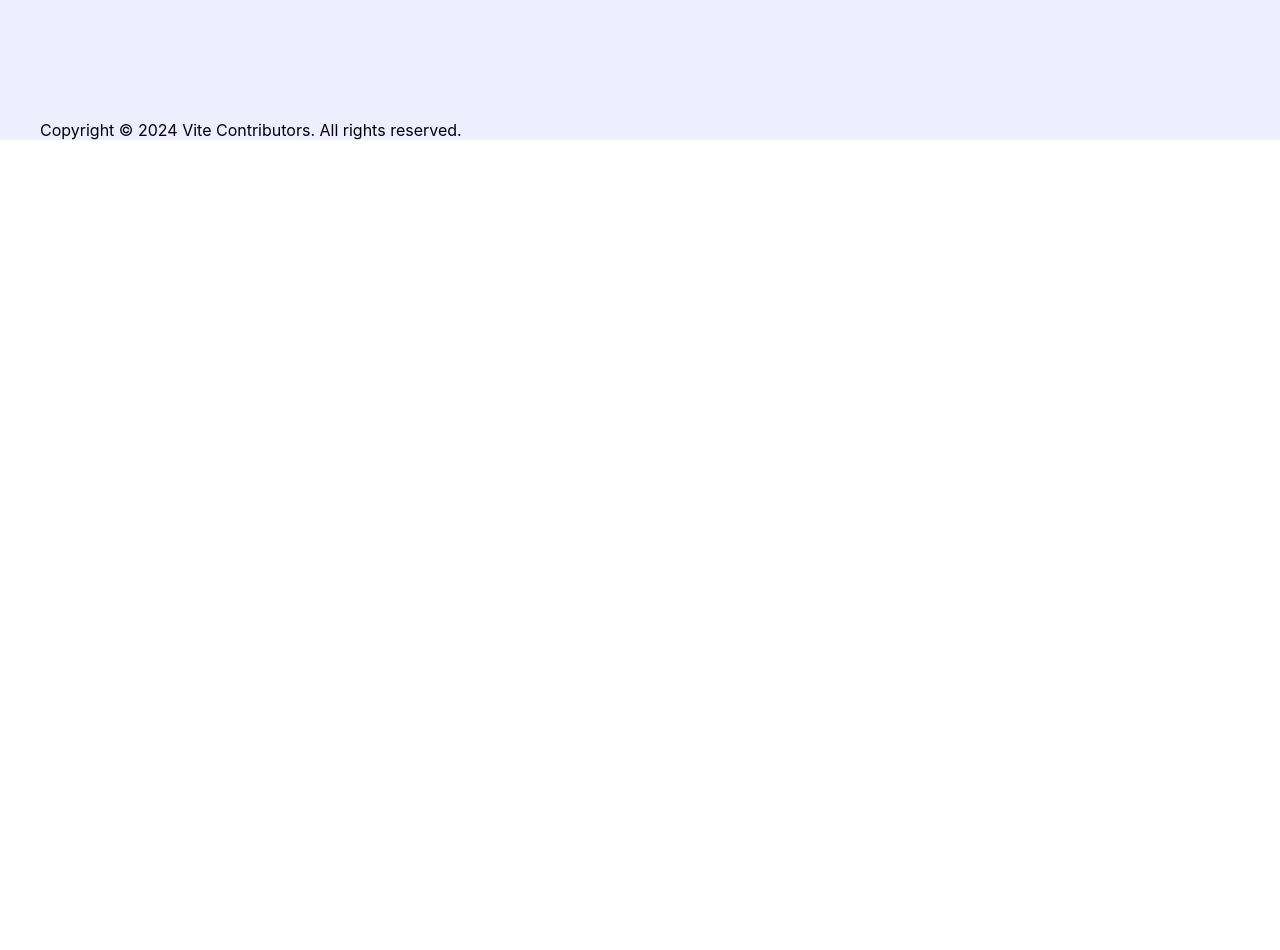
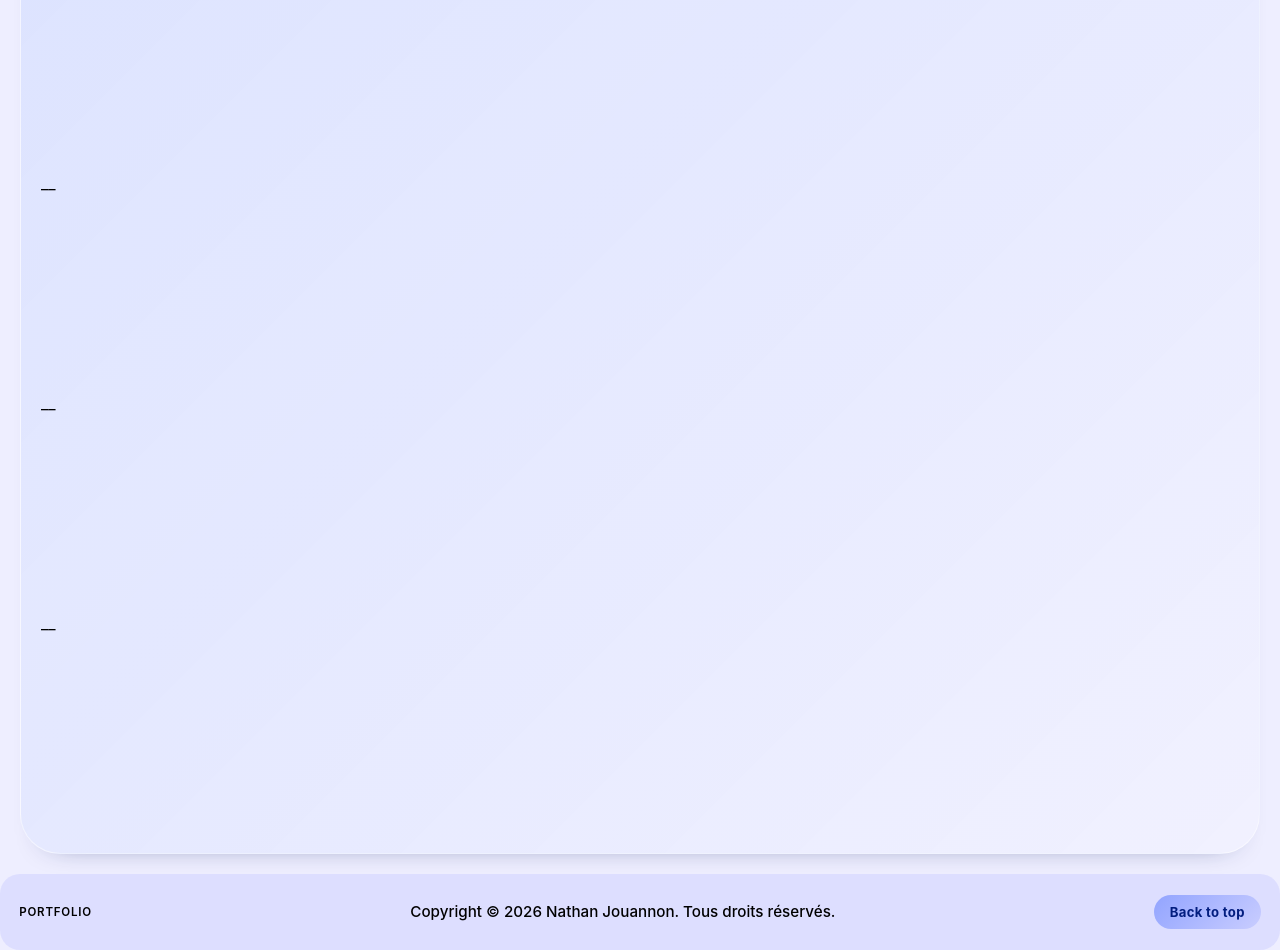
Before and after one commit to nathanjouannon/Portfolio, a React app: page / in a window 1280 px wide. Shown: the part 660-1610 px from the top of the page. Before the commit the page ends 800 px from the top, so only its background shows below. Built offline with nearby package versions, Linux system fonts and the light colour scheme; the HTML template or start-up script is replaced by a standard one.

Commit message:
fix footer and layout

```diff
--- a/src/App.css
+++ b/src/App.css
@@ -4,14 +4,16 @@
 
 html,
 body {
-  height: 100%;
+  min-height: 100%;
   margin: 0;
   padding: 0;
   color: var(--black-950);
 }
 
 #root {
-  height: 100%;
+  min-height: 100vh;
+  display: flex;
+  width: 100%;
 }
 
 /* ========================================
@@ -21,16 +23,15 @@ body {
 .layout-container {
   display: flex;
   flex-direction: column;
-  justify-content: space-between;
-  height: 100vh;
-  width: 100vw;
+  min-height: 100vh;
+  width: 100%;
   background-color: var(--bleu-100);
 }
 
 .layout-content {
   display: flex;
-  height: 100%;
-  width: 100vw;
+  flex: 1;
+  width: 100%;
   border: 1px solid var(--color-outline-variant);
   padding: 112px 20px 20px;
 }
--- a/src/Layout.tsx
+++ b/src/Layout.tsx
@@ -4,7 +4,7 @@ import Router from './router/Router'
 
 export default function Layout() {
   return (
-    <div className="layout-container">
+    <div id="top" className="layout-container">
       <Header />
       <main className="layout-content">
         <Router />
--- a/src/components/Footer.tsx
+++ b/src/components/Footer.tsx
@@ -1,9 +1,19 @@
+import './style/footer.css'
+
 export default function Footer() {
+  const currentYear = new Date().getFullYear()
+
   return (
-    <section id="footer">
-      <div className="container">
-        <p>Copyright © 2024 Vite Contributors. All rights reserved.</p>
+    <footer className="footer-dock" aria-label="Pied de page">
+      <div className="footer-glass">
+        <p className="footer-label">Portfolio</p>
+        <p className="footer-copy">
+          Copyright © {currentYear} Nathan Jouannon. Tous droits réservés.
+        </p>
+        <a className="footer-cta" href="#top" aria-label="Revenir en haut">
+          Back to top
+        </a>
       </div>
-    </section>
+    </footer>
   )
 }
--- /dev/null
+++ b/src/components/style/footer.css
@@ -0,0 +1,98 @@
+.footer-dock {
+  width: 100%;
+  margin-top: auto;
+  display: flex;
+  justify-content: center;
+}
+
+.footer-glass {
+  width: 100%;
+  min-height: 76px;
+  display: flex;
+  align-items: center;
+  justify-content: space-between;
+  gap: 1rem;
+  padding: 0.9rem 1.2rem;
+  border-radius: 20px;
+  position: relative;
+  overflow: hidden;
+  background-color: var(--bleu-200);
+  backdrop-filter: blur(40px) saturate(145%);
+  -webkit-backdrop-filter: blur(40px) saturate(145%);
+}
+
+.footer-glass::after {
+  content: '';
+  position: absolute;
+  inset: 0;
+  border-radius: 999px;
+  pointer-events: none;
+}
+
+.footer-label {
+  margin: 0;
+  font-family: var(--font-body);
+  font-size: 0.72rem;
+  font-weight: 600;
+  letter-spacing: 0.05rem;
+  text-transform: uppercase;
+  white-space: nowrap;
+}
+
+.footer-copy {
+  margin: 0;
+  text-align: center;
+  font-family: var(--font-body);
+  font-size: 0.95rem;
+  font-weight: 500;
+  line-height: 1.45;
+}
+
+.footer-cta {
+  border: none;
+  border-radius: 999px;
+  padding: 0.58rem 1rem;
+  white-space: nowrap;
+  background: linear-gradient(135deg, var(--bleu-500), var(--bleu-300));
+  color: var(--bleu-900);
+  font-family: var(--font-body);
+  font-size: 0.82rem;
+  font-weight: 700;
+  letter-spacing: 0.02rem;
+  text-decoration: none;
+  transition:
+    transform 0.25s ease,
+    box-shadow 0.25s ease,
+    filter 0.25s ease;
+}
+
+.footer-cta:hover {
+  transform: translateY(-1px) scale(1.03);
+  filter: saturate(112%);
+  box-shadow: 0 0 0 4px color-mix(in srgb, var(--bleu-500) 24%, transparent);
+}
+
+@media (max-width: 860px) {
+  .footer-dock {
+    padding: 0 0.75rem 0.75rem;
+  }
+
+  .footer-glass {
+    border-radius: 2rem;
+    flex-wrap: wrap;
+    justify-content: center;
+    row-gap: 0.45rem;
+    padding: 0.8rem 1rem;
+  }
+
+  .footer-label,
+  .footer-copy,
+  .footer-cta {
+    width: 100%;
+    text-align: center;
+  }
+
+  .footer-copy {
+    font-size: 0.88rem;
+  }
+}
--- a/src/components/style/header.css
+++ b/src/components/style/header.css
@@ -27,7 +27,7 @@
     ),
     linear-gradient(125deg, rgba(154, 185, 255, 0.26), rgba(255, 255, 255, 0.18));
   box-shadow:
-    0 24px 45px -30px rgba(19, 36, 93, 0.85),
+    0 15px 30px -30px rgba(19, 36, 93, 0.85),
     inset 0 1px 0 rgba(255, 255, 255, 0.9),
     inset 0 -1px 0 rgba(255, 255, 255, 0.45);
   backdrop-filter: blur(18px) saturate(150%);
--- a/src/index.css
+++ b/src/index.css
@@ -48,12 +48,8 @@ html {
 
 body {
   font-family: var(--font-body);
-  background-color: var(--color-background);
-  color: var(--color-on-surface);
-  line-height: var(--line-height-base);
-  font-size: var(--font-size-base);
-  font-weight: var(--font-weight-regular);
-  overflow-x: hidden;
+  background-color: var(--bleu-100);
+  color: var(--black-950);
 }
 
 /* ========================================
--- /dev/null
+++ b/src/pages/Home/Home.tsx
@@ -0,0 +1,16 @@
+import './home.css'
+
+export default function Home() {
+  return (
+    <div className="home-container">
+      <h1>Bienvenue sur mon portfolio</h1>
+      <p>Découvrez mes projets et compétences en développement web.</p>
+      <div style={{ marginBottom: 200 }}>todo</div>
+      <div style={{ marginBottom: 200 }}>todo</div>
+      <div style={{ marginBottom: 200 }}>todo</div>
+      <div style={{ marginBottom: 200 }}>__</div>
+      <div style={{ marginBottom: 200 }}>__</div>
+      <div style={{ marginBottom: 200 }}>__</div>
+    </div>
+  )
+}
--- /dev/null
+++ b/src/pages/Home/home.css
@@ -0,0 +1,10 @@
+.home-container {
+  width: 100%;
+  display: flex;
+  flex-direction: column;
+  padding: 20px;
+  background: linear-gradient(135deg, rgba(154, 185, 255, 0.26), rgba(255, 255, 255, 0.18));
+  box-shadow: 0 15px 30px -30px rgba(19, 36, 93, 0.85);
+  border: 1px solid rgba(255, 255, 255, 0.5);
+  border-radius: 40px;
+}
--- a/src/router/Router.tsx
+++ b/src/router/Router.tsx
@@ -1,9 +1,10 @@
 import { Route, Routes } from 'react-router-dom'
+import Home from '../pages/Home/Home'
 
 export default function Router() {
   return (
     <Routes>
-      <Route path="/" element={<h1>Bienvenue sur mon portfolio</h1>} />
+      <Route path="/" element={<Home />} />
       <Route path="/about" element={<h1>À propos</h1>} />
     </Routes>
   )
```
